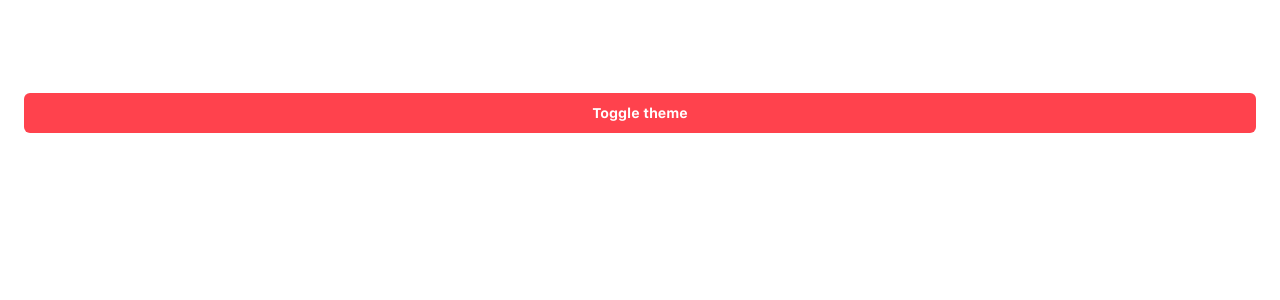
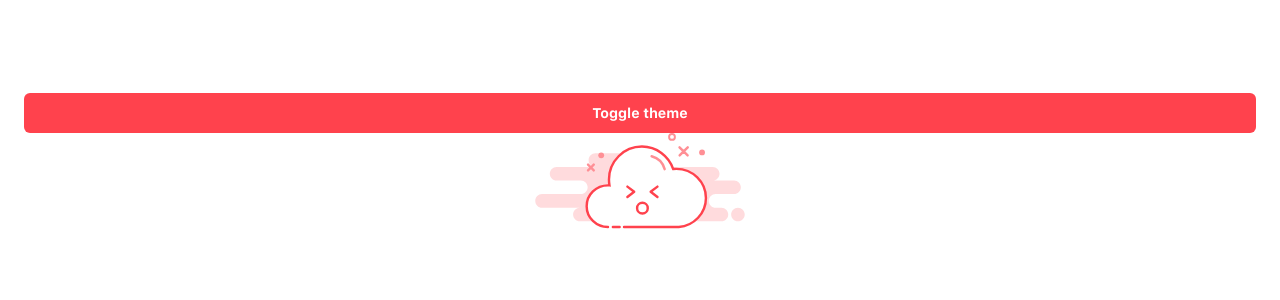
Before and after one commit to ClementeSerrano/web-app-boilerplate, a React (Create React App) app: page / in a window 1280 px wide. Shown: the top 300 px of the page. Built offline with nearby package versions, Linux system fonts and the light colour scheme.

Commit message:
feat(illustrations): add ErrorIllustration component

```diff
--- a/package.json
+++ b/package.json
@@ -11,6 +11,7 @@
     "@types/node": "^16.11.64",
     "@types/react": "^18.0.21",
     "@types/react-dom": "^18.0.6",
+    "polished": "^4.2.2",
     "react": "^18.2.0",
     "react-dom": "^18.2.0",
     "react-router-dom": "^6.4.2",
--- a/src/app/contexts/ThemeContext/ThemeContext.tsx
+++ b/src/app/contexts/ThemeContext/ThemeContext.tsx
@@ -2,6 +2,7 @@ import { useEffect, useState } from "react";
 import { ThemeProvider } from "styled-components";
 
 import theme from "../../theme/theme";
+import { WithChildren } from "../../../types/app";
 import { ThemeMode } from "../../theme/theme.types";
 
 export function ThemeContextProvider({ children }: WithChildren) {
--- /dev/null
+++ b/src/app/illustrations/ErrorIllustration.tsx
@@ -0,0 +1,121 @@
+import { useTheme } from "styled-components";
+import { lighten } from "polished";
+
+import { VectorProps } from "../theme/theme.types";
+
+export default function ErrorIllustration({
+  height = 96,
+  style,
+  className,
+  color: baseColor,
+}: VectorProps) {
+  const theme = useTheme();
+
+  const color = baseColor || theme.palette.primary.main;
+
+  return (
+    <svg
+      height={height}
+      viewBox="0 0 216 99"
+      style={style}
+      className={className}
+    >
+      <g
+        id="Page-1"
+        stroke="none"
+        strokeWidth="1"
+        fill="none"
+        fillRule="evenodd"
+      >
+        <g id="Error" transform="translate(-17.000000, -43.000000)">
+          <g id="Group" transform="translate(17.000000, 44.000000)">
+            <path
+              d="M46,90 C42.1340068,90 39,86.8659932 39,83 C39,79.1340068 42.1340068,76 46,76 L7,76 C3.13400675,76 4.73447626e-16,72.8659932 0,69 C-4.73447626e-16,65.1340068 3.13400675,62 7,62 L47,62 C50.8659932,62 54,58.8659932 54,55 C54,51.1340068 50.8659932,48 47,48 L22,48 C18.1340068,48 15,44.8659932 15,41 C15,37.1340068 18.1340068,34 22,34 L62,34 C58.1340068,34 55,30.8659932 55,27 C55,23.1340068 58.1340068,20 62,20 L119,20 C122.865993,20 126,23.1340068 126,27 C126,30.8659932 122.865993,34 119,34 L183,34 C186.865993,34 190,37.1340068 190,41 C190,44.8659932 186.865993,48 183,48 L205,48 C208.865993,48 212,51.1340068 212,55 C212,58.8659932 208.865993,62 205,62 L186,62 C182.134007,62 179,65.1340068 179,69 C179,72.8659932 182.134007,76 186,76 L192,76 C195.865993,76 199,79.1340068 199,83 C199,86.8659932 195.865993,90 192,90 L46,90 Z M209,90 C205.134007,90 202,86.8659932 202,83 C202,79.1340068 205.134007,76 209,76 C212.865993,76 216,79.1340068 216,83 C216,86.8659932 212.865993,90 209,90 Z"
+              id="Background"
+              fill={lighten(0.3, color)}
+            />
+            <path
+              d="M75,96 C62.8497355,96 53,86.3741221 53,74.5 C53,62.6258779 62.8497355,53 75,53 C75.516677,53 76.029194,53.0174063 76.5369705,53.0516517 C76.1841654,51.087799 76,49.0654066 76,47 C76,28.2223185 91.2223185,13 110,13 C124.991043,13 137.716066,22.7019845 142.238615,36.1694983 C143.310147,36.0574596 144.398251,36 145.5,36 C162.344685,36 176,49.4314575 176,66 C176,81.7406088 163.675305,94.727337 148,95.9781847 L148,96 L91.5078125,96 M86.9959717,96 L80.0313721,96"
+              id="Shape"
+              stroke={color}
+              strokeWidth="2.5"
+              fill={theme.palette.background.main}
+              strokeLinecap="round"
+            />
+            <circle
+              id="Oval"
+              stroke={color}
+              strokeWidth="2.5"
+              cx="110.5"
+              cy="76.5"
+              r="5.5"
+            />
+            <polyline
+              id="Line"
+              stroke={color}
+              strokeWidth="2.5"
+              strokeLinecap="round"
+              strokeLinejoin="round"
+              points="95 65 102 59.5068359 95 54.2775821"
+            />
+            <polyline
+              id="Line"
+              stroke={color}
+              strokeWidth="2.5"
+              strokeLinecap="round"
+              strokeLinejoin="round"
+              transform="translate(122.500000, 59.638791) scale(-1, 1) translate(-122.500000, -59.638791) "
+              points="119 65 126 59.5068359 119 54.2775821"
+            />
+            <path
+              d="M133.440285,23 C126.931394,24.7225775 121.79208,29.8128579 120,36.2931851"
+              id="Oval"
+              stroke={lighten(0.15, color)}
+              strokeWidth="2.5"
+              strokeLinecap="round"
+              transform="translate(126.720142, 29.646593) scale(-1, 1) translate(-126.720142, -29.646593) "
+            />
+            <circle
+              id="Oval"
+              stroke={lighten(0.15, color)}
+              strokeWidth="2"
+              cx="141"
+              cy="3"
+              r="3"
+            />
+            <circle
+              id="Oval"
+              fill={lighten(0.15, color)}
+              cx="172"
+              cy="19"
+              r="3"
+            />
+            <path
+              d="M153,18 L157.242641,13.7573593 L153,18 L148.757359,13.7573593 L153,18 Z M153,18 L148.884418,22.1155824 L153,18 L157.115582,22.1155824 L153,18 Z"
+              id="Line-5"
+              stroke={lighten(0.15, color)}
+              strokeWidth="2.5"
+              strokeLinecap="round"
+              strokeLinejoin="round"
+            />
+            <path
+              d="M57.4038059,34.5961941 L60.3038059,31.5961941 L57.4038059,34.5961941 L54.4038059,31.5961941 L57.4038059,34.5961941 Z M57.4038059,34.5961941 L54.4038059,37.5961941 L57.4038059,34.5961941 L60.3038059,37.5961941 L57.4038059,34.5961941 Z"
+              id="Line-4"
+              stroke={lighten(0.15, color)}
+              strokeWidth="2.5"
+              strokeLinecap="round"
+              strokeLinejoin="round"
+            />
+            <circle
+              id="Oval"
+              fill={lighten(0.15, color)}
+              cx="68"
+              cy="22"
+              r="3"
+            />
+          </g>
+        </g>
+      </g>
+    </svg>
+  );
+}
--- a/src/app/modules/Login/Login.tsx
+++ b/src/app/modules/Login/Login.tsx
@@ -2,6 +2,7 @@ import { useTheme } from "styled-components";
 
 import Button from "../../components/Button/Button";
 import Grid from "../../components/Grid/Grid";
+import ErrorIllustration from "../../illustrations/ErrorIllustration";
 
 export default function Login() {
   const theme = useTheme();
@@ -13,6 +14,8 @@ export default function Login() {
       <h1 style={{ color: "white" }}>Welcome to Hey Backoffice!</h1>
 
       <Button onClick={() => theme.toggleMode()}>Toggle theme</Button>
+
+      <ErrorIllustration />
     </Grid>
   );
 }
```
Also changed, not shown: src/app/theme/theme.types.ts (+7 -0 lines), src/types/app.d.ts (+6 -1 lines), 1 other file (tests, documents, lock files or other folders).
